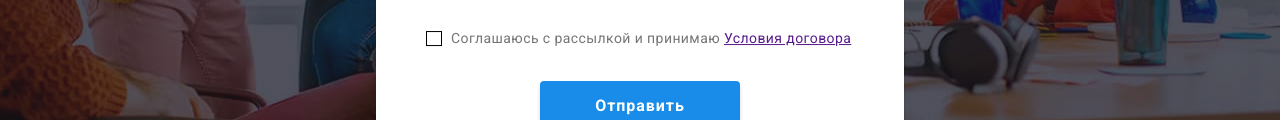
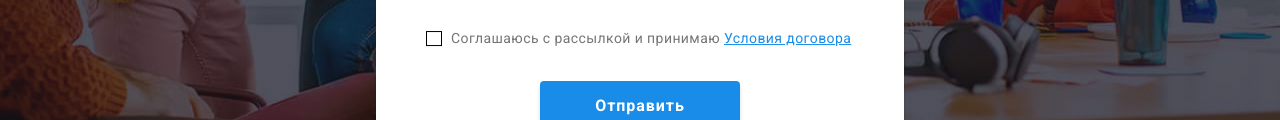
Before and after one commit to Olena-Samillo/goit-markup-hw-06, a plain HTML site: page index.html in a window 1280 px wide. Both pictures are taken after a click on the button "Заказать услугу". Shown: the part 526-646 px from the top of the page. Drawn offline with nearby package versions, Linux system fonts and the light colour scheme.

Commit message:
fixed color link

```diff
--- a/css/styles.css
+++ b/css/styles.css
@@ -852,6 +852,7 @@ address {
 
 .modal-form-check-text a {
   text-decoration: underline;
+  color: #188ce8;
 }
 
 .modal-form-btm {
```
